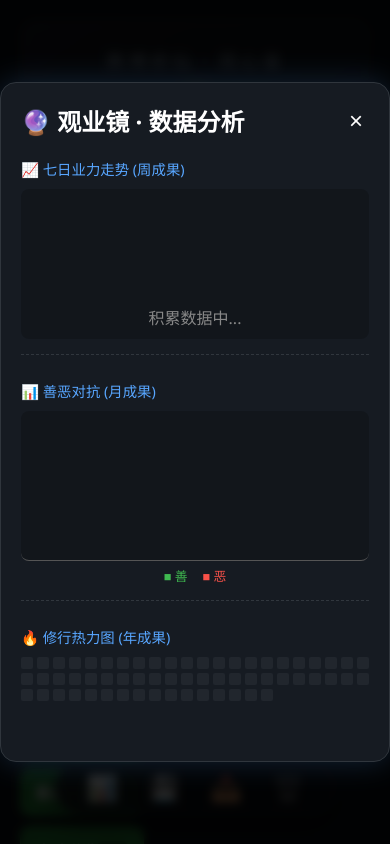
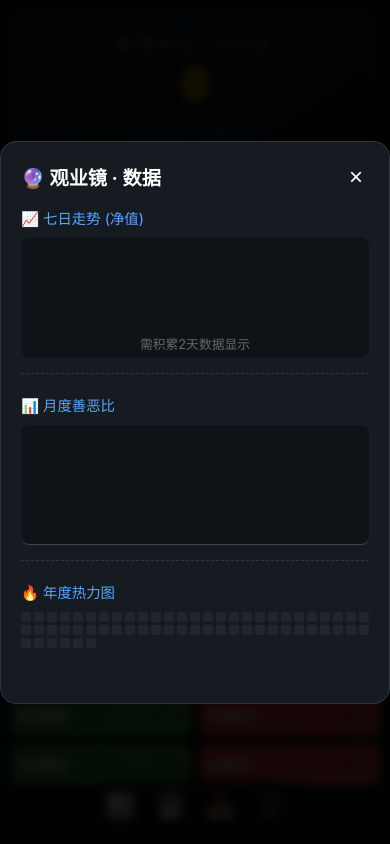
Before and after one commit to sys-999/merit-book, a plain HTML site: page index.html in a window 390 px wide. Both pictures are taken after a click on the button "观业镜". Shown: the top 844 px of the page. Drawn offline with Linux system fonts and the light colour scheme.

Commit message:
Update index.html

```diff
--- a/index.html
+++ b/index.html
@@ -5,79 +5,135 @@
 <meta name="viewport" content="width=device-width, initial-scale=1.0, maximum-scale=1.0, user-scalable=no">
 <title>赛博修仙 · 观心鉴</title>
 <style>
-  body { font-family: "Segoe UI", "Microsoft YaHei", sans-serif; background: #0d1117; color: #c9d1d9; margin: 0; padding: 20px; display: flex; flex-direction: column; align-items: center; min-height: 100vh; }
-  #app { width: 100%; max-width: 800px; padding-bottom: 100px; }
+  /* =========================================
+     V8.0 UI核心样式 - 专注于移动端平衡
+  ========================================= */
+  :root {
+    --bg-primary: #0d1117;
+    --bg-secondary: #161b22;
+    --text-primary: #c9d1d9;
+    --text-secondary: #8b949e;
+    --accent-gold: #ffd700;
+    --accent-blue: #58a6ff;
+    --accent-green: #3fb950;
+    --accent-red: #f85149;
+    --border-color: #30363d;
+  }
 
-  /* 头部样式 */
-  .header-box { background: linear-gradient(145deg, #161b22, #0d1117); border: 1px solid #30363d; border-radius: 16px; padding: 25px; text-align: center; margin-bottom: 20px; box-shadow: 0 8px 20px rgba(0,0,0,0.4); }
-  .app-title { font-size: 1.5rem; letter-spacing: 3px; color: #8b949e; margin-bottom: 10px; font-weight: 300; }
-  #score { font-size: 4rem; color: #ffd700; font-weight: 800; margin: 5px 0; text-shadow: 0 0 20px rgba(255, 215, 0, 0.5); font-family: monospace; line-height: 1;}
-  .sub-title { font-size: 0.9em; opacity: 0.6; margin-top: 10px; letter-spacing: 1px; color: #58a6ff; }
+  body {
+    font-family: -apple-system, BlinkMacSystemFont, "Segoe UI", Roboto, "Microsoft YaHei", sans-serif;
+    background: var(--bg-primary); color: var(--text-primary);
+    margin: 0; padding: 15px;
+    display: flex; flex-direction: column; align-items: center; min-height: 100vh;
+    box-sizing: border-box;
+  }
 
-  /* 语录 */
-  .quote-box { border-left: 4px solid #58a6ff; background: rgba(22,27,34,0.8); padding: 15px; margin-bottom: 25px; color: #c9d1d9; font-size: 1rem; border-radius: 4px; font-style: italic; line-height: 1.6; min-height: 24px;}
+  #app { width: 100%; max-width: 800px; padding-bottom: 110px; }
 
-  /* 按钮区域 */
-  .grid { display: flex; gap: 20px; align-items: flex-start; }
-  .col { flex: 1; display: flex; flex-direction: column; gap: 10px; }
+  /* 头部优化 */
+  .header-box {
+    background: linear-gradient(145deg, var(--bg-secondary), var(--bg-primary));
+    border: 1px solid var(--border-color); border-radius: 16px; padding: 20px;
+    text-align: center; margin-bottom: 15px;
+    box-shadow: 0 8px 20px rgba(0,0,0,0.3);
+  }
+  .app-title { font-size: 1.3rem; letter-spacing: 2px; color: var(--text-secondary); margin-bottom: 5px; font-weight: 300; }
+  #score { font-size: 3.5rem; color: var(--accent-gold); font-weight: 800; margin: 0; text-shadow: 0 0 20px rgba(255, 215, 0, 0.4); font-family: monospace; line-height: 1.1;}
+  .sub-title { font-size: 0.85em; opacity: 0.6; margin-top: 5px; letter-spacing: 1px; color: var(--accent-blue); }
 
-  /* 按钮美化 */
+  /* 语录框 */
+  .quote-box {
+    border-left: 3px solid var(--accent-blue); background: rgba(22,27,34,0.6);
+    padding: 10px 15px; margin-bottom: 15px; color: var(--text-primary);
+    font-size: 0.9rem; border-radius: 4px; font-style: italic; line-height: 1.4;
+  }
+
+  /* --- 核心布局调整 (关键!) --- */
+  .grid {
+    display: flex;
+    gap: 15px; /* 默认间距 */
+    align-items: flex-start;
+    /* 关键：保持flex布局，不让它变成column */
+  }
+
+  .col {
+    flex: 1; /* 确保两列等宽 */
+    display: flex; flex-direction: column; gap: 8px;
+    min-width: 0; /* 防止内容撑破容器 */
+  }
+
+  .col h4 { font-size: 1rem; margin-bottom: 5px; }
+
+  /* 按钮样式优化 */
   .btn {
-    width: 100%; padding: 12px 15px; border: none; border-radius: 10px;
+    width: 100%; padding: 12px 12px; border: none; border-radius: 8px;
     font-weight: bold; color: #fff; cursor: pointer;
     display: flex; justify-content: space-between; align-items: center;
-    font-size: 0.95rem; transition: transform 0.1s;
-    box-shadow: 0 4px 6px rgba(0,0,0,0.2);
+    font-size: 0.9rem; transition: all 0.2s;
+    box-shadow: 0 2px 4px rgba(0,0,0,0.2);
+    touch-action: manipulation; -webkit-tap-highlight-color: transparent;
+    box-sizing: border-box; /* 确保内边距不影响宽度 */
   }
-  .btn:active { transform: scale(0.98); }
-  .btn.g { background: linear-gradient(135deg, #238636, #2ea043); border: 1px solid #3fb950; }
-  .btn.b { background: linear-gradient(135deg, #da3633, #f85149); border: 1px solid #ff7b72; }
-  .tag { background: rgba(0,0,0,0.3); padding: 2px 8px; border-radius: 6px; font-size: 0.85em; font-family: monospace;}
+  .btn:active { transform: scale(0.97); filter: brightness(0.9); }
 
-  /* 功德树画布 */
+  .btn.g { background: linear-gradient(135deg, #238636, #2ea043); border: 1px solid var(--accent-green); }
+  .btn.b { background: linear-gradient(135deg, #da3633, #f85149); border: 1px solid var(--accent-red); }
+  .btn span { white-space: nowrap; /* 防止文字换行 */ }
+  .tag { background: rgba(0,0,0,0.25); padding: 2px 6px; border-radius: 4px; font-size: 0.75em; font-family: monospace; min-width: 22px; text-align: center; margin-left: 5px;}
+
+  /* 功德树画布 - 高度平衡 */
   .canvas-box {
-    position: relative; width: 100%; height: 400px; margin-top: 25px;
+    position: relative; width: 100%; height: 320px; margin-top: 20px;
     background: radial-gradient(circle at bottom, #21262d 0%, #0d1117 70%);
-    border-radius: 16px; border: 1px solid #30363d; overflow: hidden;
-    box-shadow: inset 0 0 50px rgba(0,0,0,0.5);
+    border-radius: 16px; border: 1px solid var(--border-color); overflow: hidden;
+    box-shadow: inset 0 0 60px rgba(0,0,0,0.6);
   }
   canvas { display: block; width: 100%; height: 100%; }
 
   /* 底部工具栏 */
   .bar {
-    position: fixed; bottom: 30px; left: 50%; transform: translateX(-50%);
-    background: rgba(13, 17, 23, 0.9); backdrop-filter: blur(8px);
-    padding: 10px 30px; border-radius: 50px; border: 1px solid #30363d;
-    display: flex; gap: 30px; z-index: 100; box-shadow: 0 10px 30px rgba(0,0,0,0.6);
+    position: fixed; bottom: 20px; left: 50%; transform: translateX(-50%);
+    background: rgba(13, 17, 23, 0.9); backdrop-filter: blur(10px);
+    padding: 8px 25px; border-radius: 50px; border: 1px solid var(--border-color);
+    display: flex; gap: 25px; z-index: 100; box-shadow: 0 10px 30px rgba(0,0,0,0.7);
   }
-  .icon-btn { background: none; border: none; font-size: 1.6rem; cursor: pointer; padding: 0; transition: transform 0.2s; filter: grayscale(0.2);}
-  .icon-btn:hover { transform: scale(1.2); filter: grayscale(0); }
+  .icon-btn { background: none; border: none; font-size: 1.5rem; cursor: pointer; padding: 0; transition: transform 0.2s; filter: grayscale(0.3); color: var(--text-primary);}
+  .icon-btn:hover { transform: scale(1.15); filter: grayscale(0); }
 
-  /* 统计弹窗样式 */
-  .modal { display: none; position: fixed; top: 0; left: 0; width: 100%; height: 100%; background: rgba(0,0,0,0.85); z-index: 200; justify-content: center; align-items: center; backdrop-filter: blur(5px); }
-  .modal-content { background: #161b22; width: 90%; max-width: 500px; padding: 20px; border-radius: 16px; border: 1px solid #30363d; max-height: 85vh; overflow-y: auto; box-shadow: 0 0 30px rgba(88, 166, 255, 0.2); }
-  .chart-box { margin-bottom: 25px; border-bottom: 1px dashed #30363d; padding-bottom: 15px; }
-  .chart-title { color: #58a6ff; margin-bottom: 10px; font-size: 0.9rem; display: flex; align-items: center; gap: 5px; }
-  .chart-container { width: 100%; height: 150px; background: rgba(0,0,0,0.2); border-radius: 8px; position: relative; display: flex; align-items: flex-end; justify-content: space-between; padding: 10px; box-sizing: border-box; }
-
-  /* 热力图格子 */
-  .heatmap-grid { display: grid; grid-template-columns: repeat(auto-fill, minmax(12px, 1fr)); gap: 4px; }
+  /* 统计弹窗 */
+  .modal { display: none; position: fixed; top: 0; left: 0; width: 100%; height: 100%; background: rgba(0,0,0,0.9); z-index: 999; justify-content: center; align-items: center; backdrop-filter: blur(5px); }
+  .modal-content { background: var(--bg-secondary); width: 90%; max-width: 450px; padding: 20px; border-radius: 16px; border: 1px solid var(--border-color); max-height: 85vh; overflow-y: auto; }
+  .chart-box { margin-bottom: 20px; border-bottom: 1px dashed var(--border-color); padding-bottom: 15px; }
+  .chart-title { color: var(--accent-blue); margin-bottom: 10px; font-size: 0.9rem; }
+  .chart-container { width: 100%; height: 120px; background: rgba(0,0,0,0.3); border-radius: 8px; display: flex; align-items: flex-end; padding: 5px; box-sizing: border-box; }
+  .heatmap-grid { display: grid; grid-template-columns: repeat(auto-fill, minmax(10px, 1fr)); gap: 3px; }
   .heatmap-cell { aspect-ratio: 1; border-radius: 2px; background: #21262d; }
 
-  /* 错误显示区 */
-  #debug-console { display: none; background: #300; color: #ff5555; padding: 10px; margin-bottom: 10px; border: 1px solid red; }
+  /* =========================================
+     移动端专属优化 (关键修改点)
+  ========================================= */
+  @media (max-width: 768px) {
+    body { padding: 10px; } /* 减少边缘留白 */
 
-  @media (max-width: 700px) {
-    .grid { flex-direction: column; }
-    #score { font-size: 3.5rem; }
-    .canvas-box { height: 300px; }
-    .app-title { font-size: 1.2rem; }
+    /* 1. 强制保持双栏并排，但减小间距 */
+    .grid { gap: 8px; }
+
+    /* 2. 缩小按钮字体和内边距，适应窄屏 */
+    .btn { padding: 10px 6px; font-size: 0.8rem; }
+    .tag { font-size: 0.7em; padding: 1px 4px; }
+    .col h4 { font-size: 0.9rem; }
+
+    /* 3. 调整画布高度，使其与上方按钮区域视觉平衡 */
+    .canvas-box { height: 280px; margin-top: 15px; }
+
+    /* 其他微调 */
+    #score { font-size: 3rem; }
+    .app-title { font-size: 1.1rem; }
+    .bar { padding: 8px 20px; gap: 20px; bottom: 15px;}
   }
 </style>
 </head>
 <body>
-
-<div id="debug-console"></div>
 
 <div id="app">
   <div class="header-box">
@@ -86,11 +142,11 @@
     <div class="sub-title">起心动念 · 皆是因果</div>
   </div>
 
-  <div class="quote-box" id="quote">💡 系统初始化完成...</div>
+  <div class="quote-box" id="quote">💡 系统初始化...</div>
 
   <div class="grid">
     <div class="col">
-      <h4 style="text-align:center; color:#3fb950; margin:0 0 5px 0;">✨ 积善</h4>
+      <h4 style="text-align:center; color:var(--accent-green);">✨ 积善</h4>
       <button class="btn g" onclick="doAct(1)"><span>专注工作</span><span class="tag">+1</span></button>
       <button class="btn g" onclick="doAct(1)"><span>禅修打坐</span><span class="tag">+1</span></button>
       <button class="btn g" onclick="doAct(1)"><span>念佛持咒</span><span class="tag">+1</span></button>
@@ -104,14 +160,14 @@
     </div>
 
     <div class="col">
-      <h4 style="text-align:center; color:#f85149; margin:0 0 5px 0;">🍂 觉察</h4>
+      <h4 style="text-align:center; color:var(--accent-red);">🍂 觉察</h4>
       <button class="btn b" onclick="doAct(0)"><span>说人是非</span><span class="tag">-1</span></button>
       <button class="btn b" onclick="doAct(0)"><span>发脾气</span><span class="tag">-1</span></button>
       <button class="btn b" onclick="doAct(0)"><span>傲慢轻视</span><span class="tag">-1</span></button>
       <button class="btn b" onclick="doAct(0)"><span>抱怨埋怨</span><span class="tag">-1</span></button>
       <button class="btn b" onclick="doAct(0)"><span>推脱责任</span><span class="tag">-1</span></button>
       <button class="btn b" onclick="doAct(0)"><span>拖延懈怠</span><span class="tag">-1</span></button>
-      <button class="btn b" onclick="doAct(0)"><span>贪睡贪吃</span><span class="tag">-1</span></button>
+      <button class="btn b" onclick="doAct(0)"><span>贪吃贪睡</span><span class="tag">-1</span></button>
       <button class="btn b" onclick="doAct(0)"><span>恶语伤人</span><span class="tag">-1</span></button>
       <button class="btn b" onclick="doAct(0)"><span>沉迷享乐</span><span class="tag">-1</span></button>
       <button class="btn b" onclick="doAct(0)"><span>怂恿恶行</span><span class="tag">-1</span></button>
@@ -120,53 +176,40 @@
 
   <div class="canvas-box">
     <canvas id="cvs"></canvas>
-    <div style="position:absolute; bottom:10px; right:15px; font-size:12px; color:#555;">点击积累因果，落叶即是警醒</div>
+    <div style="position:absolute; bottom:8px; right:12px; font-size:11px; color:#555;">落叶归根，因果不灭</div>
   </div>
 </div>
 
 <div class="bar">
-  <button class="icon-btn" onclick="openStats()" title="观业镜(统计)">📊</button>
-  <button class="icon-btn" onclick="exportData()" title="备份数据">💾</button>
-  <button class="icon-btn" onclick="importData()" title="恢复数据">📤</button>
-  <button class="icon-btn" onclick="hardReset()" title="重置一切" style="filter: grayscale(100%); opacity:0.5">🗑️</button>
+  <button class="icon-btn" onclick="openStats()" title="观业镜">📊</button>
+  <button class="icon-btn" onclick="exportData()" title="备份">💾</button>
+  <button class="icon-btn" onclick="importData()" title="恢复">📤</button>
+  <button class="icon-btn" onclick="hardReset()" title="重置" style="filter: grayscale(100%); opacity:0.5">🗑️</button>
 </div>
 
 <div id="stats-modal" class="modal">
   <div class="modal-content">
-    <div style="display:flex; justify-content:space-between; align-items:center; margin-bottom:20px;">
-      <h2 style="margin:0; color:#fff;">🔮 观业镜 · 数据分析</h2>
-      <button onclick="document.getElementById('stats-modal').style.display='none'" style="background:none; border:none; color:#fff; font-size:1.5rem; cursor:pointer;">×</button>
+    <div style="display:flex; justify-content:space-between; align-items:center; margin-bottom:15px;">
+      <h2 style="margin:0; color:#fff; font-size:1.2rem;">🔮 观业镜 · 数据</h2>
+      <button onclick="document.getElementById('stats-modal').style.display='none'" style="background:none; border:none; color:#fff; font-size:1.5rem;">×</button>
     </div>
-
     <div class="chart-box">
-      <div class="chart-title">📈 七日业力走势 (周成果)</div>
-      <div id="chart-trend" class="chart-container" style="justify-content:center; color:#888;">暂无足够数据</div>
+      <div class="chart-title">📈 七日走势 (净值)</div>
+      <div id="chart-trend" class="chart-container" style="justify-content:center; color:#666; font-size:0.8rem;">需积累2天数据显示</div>
     </div>
-
     <div class="chart-box">
-      <div class="chart-title">📊 善恶对抗 (月成果)</div>
-      <div id="chart-bar" class="chart-container" style="border-bottom:1px solid #555;"></div>
-      <div style="display:flex; justify-content:center; gap:15px; font-size:0.8rem; margin-top:5px;">
-        <span style="color:#3fb950">■ 善</span>
-        <span style="color:#f85149">■ 恶</span>
-      </div>
+      <div class="chart-title">📊 月度善恶比</div>
+      <div id="chart-bar" class="chart-container" style="border-bottom:1px solid #444;"></div>
     </div>
-
-    <div class="chart-box" style="border:none;">
-      <div class="chart-title">🔥 修行热力图 (年成果)</div>
+    <div class="chart-box" style="border:none">
+      <div class="chart-title">🔥 年度热力图</div>
       <div id="chart-heatmap" class="heatmap-grid"></div>
     </div>
   </div>
 </div>
 
 <script>
-window.onerror = function(msg) {
-  document.getElementById('debug-console').style.display = 'block';
-  document.getElementById('debug-console').innerHTML = "⚠️ 运行错误: " + msg;
-  return false;
-};
-
-// --- 配置 ---
+// ==================== 核心配置 ====================
 const QUOTES = [
   "觉察当下，是唯一能改变未来的力量。", "你所经历的每件事，都由你过去的每一个点击所塑造。",
   "我们无法控制外在世界，但对自身念头，拥有绝对的主权。", "《金刚经》：凡所有相，皆是虚妄。若见诸相非相，即见如来。",
@@ -176,226 +219,104 @@ const QUOTES = [
   "莫以善小而不为，莫以恶小而为之。", "一念嗔心起，百万障门开。觉察即是关闭障门。",
   "最好的休息，是换个领域进行深度专注。"
 ];
-const KEY = 'GONGDE_V7_FINAL';
+const KEY = 'GONGDE_V8_UI';
 
-// --- 状态管理 ---
-// 增加 history 和 daily 字段以支持统计
+// ==================== 状态与变量 ====================
 let state = { score: 0, leafs: 0, dead: 0, dailyGood: 0, dailyBad: 0, lastDate: new Date().toDateString(), history: [] };
 let safeMode = false;
+const cvs = document.getElementById('cvs');
+const ctx = cvs.getContext('2d');
+let tips = [], drops = [], ground = [];
 
-// --- 初始化 ---
+// ==================== 初始化 ====================
 function init() {
   try {
     const s = localStorage.getItem(KEY);
-    if(s) {
-      let loaded = JSON.parse(s);
-      // 兼容旧数据，补全字段
-      state = { ...state, ...loaded };
-    }
-  } catch(e) { safeMode = true; }
+    if(s) state = { ...state, ...JSON.parse(s) };
+  } catch(e) { console.error(e); safeMode = true; }
 
-  checkNewDay(); // 检查是否跨天，归档数据
-  updateUI();
-  updateQuote();
-  resizeCanvas();
-  if(cvs.getContext('2d')) requestAnimationFrame(loop);
+  checkNewDay(); updateUI(); updateQuote(); resizeCanvas();
+  if(ctx) requestAnimationFrame(loop);
 }
 
-// --- 日期检查与归档 ---
 function checkNewDay() {
   const today = new Date().toDateString();
   if(state.lastDate !== today) {
-    // 归档昨天数据
-    state.history.push({
-      date: state.lastDate,
-      good: state.dailyGood || 0,
-      bad: state.dailyBad || 0
-    });
-    // 只保留最近365天
+    state.history.push({ date: state.lastDate, good: state.dailyGood||0, bad: state.dailyBad||0 });
     if(state.history.length > 365) state.history.shift();
-
-    // 重置今日
-    state.dailyGood = 0;
-    state.dailyBad = 0;
-    state.lastDate = today;
+    state.dailyGood = 0; state.dailyBad = 0; state.lastDate = today;
     save();
   }
 }
 
-// --- 交互 ---
+// ==================== 交互逻辑 ====================
 window.doAct = function(isGood) {
-  checkNewDay(); // 防止跨天未归档
-  if(isGood) {
-    state.score += 100; state.leafs++; state.dailyGood++;
-  } else {
+  checkNewDay();
+  if(isGood) { state.score += 100; state.leafs++; state.dailyGood++; }
+  else {
     if(state.leafs > 0) { state.leafs--; state.dead++; dropLeaf(false); }
     else { state.dead++; dropLeaf(true); }
     state.score -= 50; state.dailyBad++;
   }
-  save();
-  updateUI();
-  updateQuote();
+  save(); updateUI(); updateQuote();
 };
 
-function save() {
-  if(!safeMode) try { localStorage.setItem(KEY, JSON.stringify(state)); } catch(e) {}
-}
+function save() { if(!safeMode) try { localStorage.setItem(KEY, JSON.stringify(state)); } catch(e) {} }
+function updateUI() { document.getElementById('score').innerText = state.score; }
+function updateQuote() { if(QUOTES.length) document.getElementById('quote').innerText = "💡 " + QUOTES[Math.floor(Math.random() * QUOTES.length)]; }
 
-function updateUI() {
-  document.getElementById('score').innerText = state.score;
-}
-
-function updateQuote() {
-  if(QUOTES.length) document.getElementById('quote').innerText = "💡 " + QUOTES[Math.floor(Math.random() * QUOTES.length)];
-}
-
-// --- 统计系统 (SVG/CSS绘制) ---
+// ==================== 统计图表 ====================
 window.openStats = function() {
   document.getElementById('stats-modal').style.display = 'flex';
   renderCharts();
 };
 
 function renderCharts() {
-  // 准备数据：历史 + 今天
-  const todayData = { date: "Today", good: state.dailyGood, bad: state.dailyBad };
-  const fullData = [...state.history, todayData];
-
-  // 1. 七日趋势 (简化版：显示净值变化)
-  const recent7 = fullData.slice(-7);
+  const allData = [...state.history, { good: state.dailyGood, bad: state.dailyBad }];
+  // 1. Trend
+  const r7 = allData.slice(-7);
   const trendEl = document.getElementById('chart-trend');
-  if(recent7.length < 2) {
-    trendEl.innerHTML = "积累数据中...";
-  } else {
-    let max = 0;
-    const points = recent7.map(d => {
-      const net = (d.good * 100) - (d.bad * 50);
-      if(Math.abs(net) > max) max = Math.abs(net);
-      return net;
-    });
-    if(max === 0) max = 100;
-
-    let svgPoints = "";
-    const w = trendEl.clientWidth / (points.length - 1);
-    points.forEach((val, i) => {
-      const x = i * w;
-      const y = 75 - (val / max * 70); // 75是中线
-      svgPoints += `${x},${y} `;
-    });
-
-    trendEl.innerHTML = `<svg width="100%" height="100%">
-      <line x1="0" y1="75" x2="100%" y2="75" stroke="#444" stroke-dasharray="4"/>
-      <polyline points="${svgPoints}" fill="none" stroke="#58a6ff" stroke-width="2"/>
-    </svg>`;
+  if(r7.length > 1) {
+    let max=1; const pts = r7.map(d=>{const n=(d.good*100)-(d.bad*50); if(Math.abs(n)>max)max=Math.abs(n); return n;});
+    let svg=""; const step=100/(pts.length-1);
+    pts.forEach((v,i)=>{ svg+=`${i*step},${50-(v/max*45)} `; });
+    trendEl.innerHTML=`<svg width="100%" height="100%"><line x1="0" y1="50%" x2="100%" y2="50%" stroke="#444"/><polyline points="${svg}" fill="none" stroke="var(--accent-blue)" stroke-width="2"/></svg>`;
   }
-
-  // 2. 月度对比 (Bar Chart)
-  const recent30 = fullData.slice(-30);
+  // 2. Bar
+  const r30 = allData.slice(-30);
   const barEl = document.getElementById('chart-bar');
-  let maxCount = 0;
-  recent30.forEach(d => { maxCount = Math.max(maxCount, d.good, d.bad); });
-  if(maxCount === 0) maxCount = 5;
-
-  let barHtml = "";
-  recent30.forEach(d => {
-    const hGood = (d.good / maxCount) * 100;
-    const hBad = (d.bad / maxCount) * 100;
-    barHtml += `<div style="flex:1; display:flex; flex-direction:column-reverse; align-items:center; gap:1px;">
-      <div style="width:6px; height:${hGood}%; background:#3fb950; border-radius:2px;"></div>
-      <div style="width:6px; height:${hBad}%; background:#f85149; border-radius:2px;"></div>
-    </div>`;
-  });
-  barEl.innerHTML = barHtml;
-
-  // 3. 热力图
+  let mV=1; r30.forEach(d=>mV=Math.max(mV,d.good,d.bad));
+  let bars=""; r30.forEach(d=>{ bars+=`<div style="flex:1;display:flex;flex-direction:column-reverse;gap:1px;align-items:center;"><div style="width:70%;height:${d.good/mV*100}%;background:var(--accent-green);"></div><div style="width:70%;height:${d.bad/mV*100}%;background:var(--accent-red);"></div></div>`; });
+  barEl.innerHTML = bars;
+  // 3. Heatmap
   const mapEl = document.getElementById('chart-heatmap');
-  let mapHtml = "";
-  // 补足最近60天显示
-  const displayData = fullData.slice(-60);
-  for(let i=0; i<60; i++) {
-    const d = displayData[i];
-    let color = "#21262d"; // 空
-    if(d) {
-      const total = d.good + d.bad;
-      if(total > 0) {
-        // 活跃度越高越亮
-        const alpha = Math.min(total / 10, 1) * 0.8 + 0.2;
-        color = `rgba(56, 185, 80, ${alpha})`;
-      }
-    }
-    mapHtml += `<div class="heatmap-cell" style="background:${color}"></div>`;
-  }
-  mapEl.innerHTML = mapHtml;
+  const r60 = allData.slice(-60);
+  let grids=""; for(let i=0;i<60;i++){ const d=r60[i]; let c="#21262d"; if(d){const t=d.good+d.bad; if(t>0)c=`rgba(56,185,80,${Math.min(t/8,1)})`;} grids+=`<div class="heatmap-cell" style="background:${c}"></div>`; }
+  mapEl.innerHTML=grids;
 }
 
-// --- 视觉绘制 ---
-const cvs = document.getElementById('cvs');
-const ctx = cvs.getContext('2d');
-let tips = [], drops = [], ground = [];
-
-function resizeCanvas() {
-  if(cvs.parentElement) { cvs.width = cvs.parentElement.clientWidth; cvs.height = cvs.parentElement.clientHeight; }
-}
-
+// ==================== 视觉引擎 ====================
+function resizeCanvas() { if(cvs.parentElement) { cvs.width=cvs.parentElement.clientWidth; cvs.height=cvs.parentElement.clientHeight; }}
 function loop() {
-  ctx.clearRect(0, 0, cvs.width, cvs.height);
-
-  // 树
-  tips = []; ctx.strokeStyle = '#4a5a6a'; ctx.lineWidth = 6; ctx.lineCap = 'round';
+  ctx.clearRect(0,0,cvs.width,cvs.height);
+  tips=[]; ctx.strokeStyle='#4a5a6a'; ctx.lineWidth=6; ctx.lineCap='round';
   drawBranch(cvs.width/2, cvs.height, 70, -90, 5);
-
-  // 金叶
-  ctx.fillStyle = '#ffd700';
-  const drawCount = Math.min(state.leafs, 500);
-  for(let i=0; i<drawCount; i++) {
-    const t = tips[(i * 13) % tips.length];
-    if(t) {
-      const offX = Math.sin(i*11)*15; const offY = Math.cos(i*23)*15;
-      ctx.beginPath(); ctx.arc(t.x+offX, t.y+offY, 3, 0, Math.PI*2); ctx.fill();
-    }
-  }
-
-  // 枯叶
-  ctx.fillStyle = '#8b5a2b';
-  if(ground.length < Math.min(state.dead, 300)) {
-    ground.push({x: Math.random()*cvs.width, y: cvs.height-5+Math.random()*8, r: Math.random()*6});
-  }
-  ground.forEach(g => {
-    ctx.save(); ctx.translate(g.x, g.y); ctx.rotate(g.r); ctx.fillRect(-3,-2,6,4); ctx.restore();
-  });
-  for(let i=drops.length-1; i>=0; i--) {
-    let d = drops[i]; d.y+=2; d.x+=Math.sin(d.y/25); d.r+=0.1;
-    ctx.save(); ctx.translate(d.x, d.y); ctx.rotate(d.r); ctx.fillRect(-3,-2,6,4); ctx.restore();
-    if(d.y > cvs.height) drops.splice(i,1);
-  }
+  ctx.fillStyle=varCSS('--accent-gold');
+  const dc=Math.min(state.leafs,400); for(let i=0;i<dc;i++){const t=tips[(i*13)%tips.length]; if(t){const ox=Math.sin(i*11)*15;const oy=Math.cos(i*23)*15;ctx.beginPath();ctx.arc(t.x+ox,t.y+oy,3,0,Math.PI*2);ctx.fill();}}
+  ctx.fillStyle='#8b5a2b';
+  if(ground.length<Math.min(state.dead,300)) ground.push({x:Math.random()*cvs.width,y:cvs.height-5+Math.random()*8,r:Math.random()*6});
+  ground.forEach(g=>{ctx.save();ctx.translate(g.x,g.y);ctx.rotate(g.r);ctx.fillRect(-3,-2,6,4);ctx.restore();});
+  for(let i=drops.length-1;i>=0;i--){let d=drops[i];d.y+=2;d.x+=Math.sin(d.y/25);d.r+=0.1;ctx.save();ctx.translate(d.x,d.y);ctx.rotate(d.r);ctx.fillRect(-3,-2,6,4);ctx.restore();if(d.y>cvs.height)drops.splice(i,1);}
   requestAnimationFrame(loop);
 }
+function drawBranch(x,y,l,a,d){const r=a*Math.PI/180;const ex=x+l*Math.cos(r);const ey=y+l*Math.sin(r);ctx.beginPath();ctx.moveTo(x,y);ctx.lineTo(ex,ey);ctx.stroke();if(d>0){ctx.lineWidth*=0.75;drawBranch(ex,ey,l*0.75,a-22,d-1);drawBranch(ex,ey,l*0.75,a+22,d-1);ctx.lineWidth/=0.75;}else{tips.push({x:ex,y:ey});}}
+function dropLeaf(v){let x=cvs.width/2,y=80;if(!v&&tips.length>0){const t=tips[Math.floor(Math.random()*tips.length)];x=t.x;y=t.y;}drops.push({x:x,y:y,r:0});}
+function varCSS(n) { return getComputedStyle(document.documentElement).getPropertyValue(n).trim(); }
 
-function drawBranch(x, y, len, angle, depth) {
-  const rad = angle * Math.PI / 180;
-  const ex = x + len * Math.cos(rad); const ey = y + len * Math.sin(rad);
-  ctx.beginPath(); ctx.moveTo(x, y); ctx.lineTo(ex, ey); ctx.stroke();
-  if(depth > 0) {
-    ctx.lineWidth *= 0.75;
-    drawBranch(ex, ey, len*0.75, angle-22, depth-1); drawBranch(ex, ey, len*0.75, angle+22, depth-1);
-    ctx.lineWidth /= 0.75;
-  } else { tips.push({x: ex, y: ey}); }
-}
-
-function dropLeaf(v) {
-  let x = cvs.width/2, y = 80;
-  if(!v && tips.length > 0) { const t = tips[Math.floor(Math.random()*tips.length)]; x=t.x; y=t.y; }
-  drops.push({x: x, y: y, r: 0});
-}
-
-// --- 数据IO ---
-window.exportData = function() { prompt("复制备份码:", btoa(JSON.stringify(state))); };
-window.importData = function() {
-  const s = prompt("粘贴备份码:");
-  if(s) try { state = JSON.parse(atob(s)); save(); alert("已恢复"); } catch(e) { alert("代码无效"); }
-};
-window.hardReset = function() {
-  if(confirm("确定清空数据？")) { localStorage.removeItem(KEY); location.reload(); }
-};
+// ==================== IO ====================
+window.exportData=function(){prompt("备份码:",btoa(JSON.stringify(state)));};
+window.importData=function(){const s=prompt("粘贴备份码:");if(s)try{state=JSON.parse(atob(s));save();alert("已恢复");}catch(e){alert("无效");}};
+window.hardReset=function(){if(confirm("清空数据？")){localStorage.removeItem(KEY);location.reload();}};
 
 window.onload = init;
 window.onresize = resizeCanvas;
```
